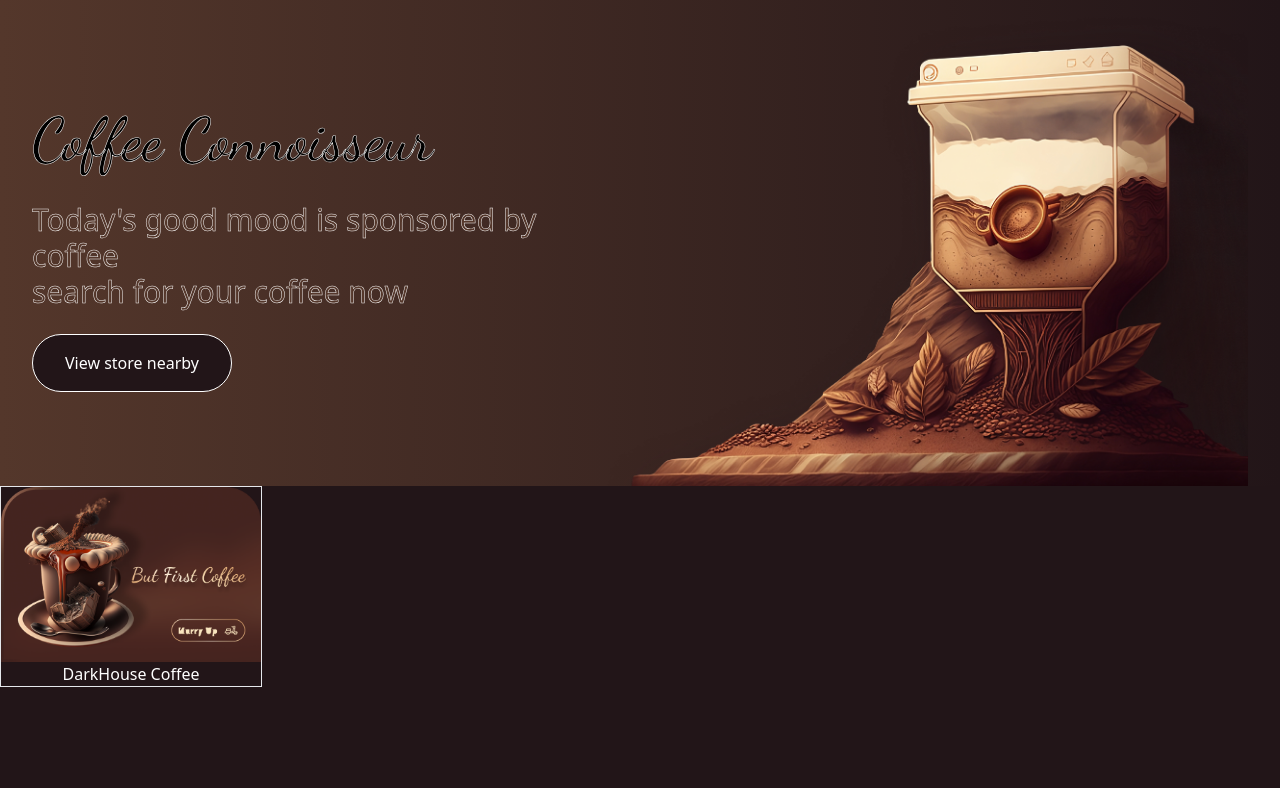
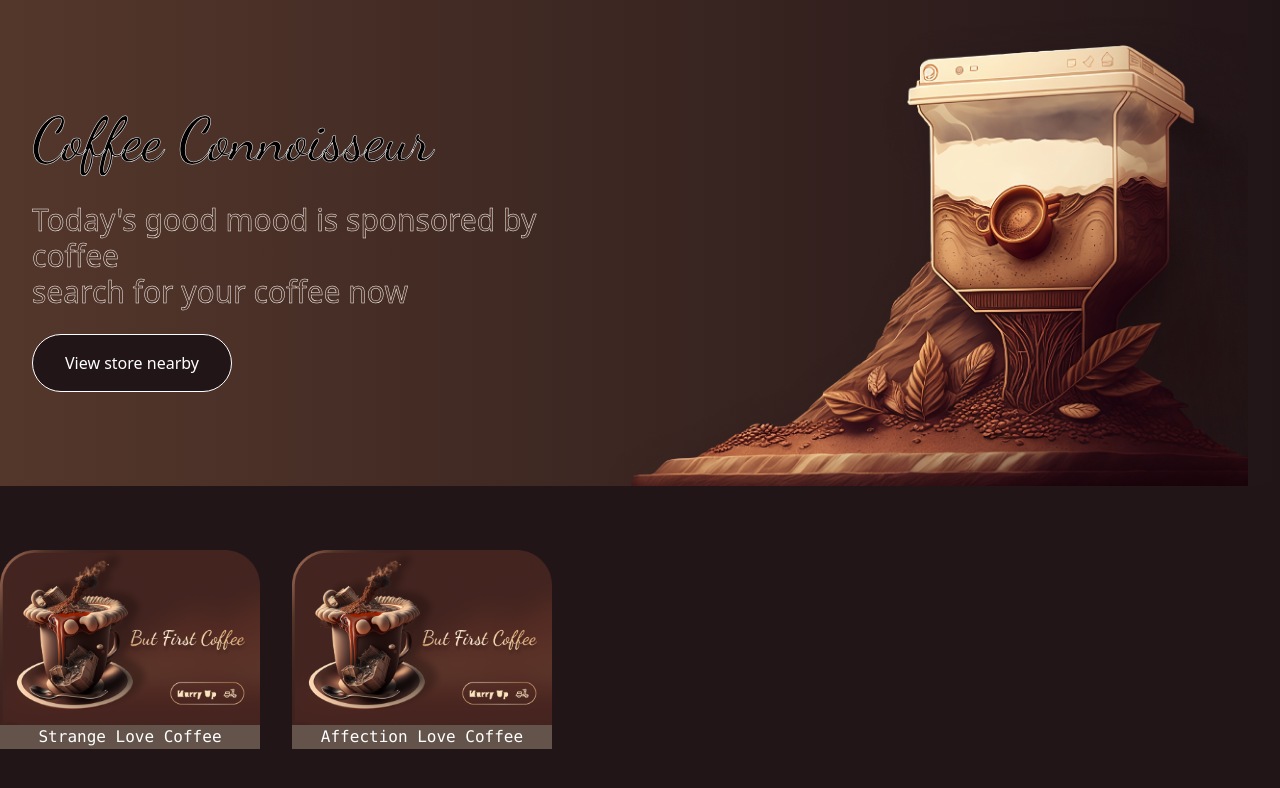
Before and after one commit to 1FarukDev/coffee-shops, a Next.js app: page / in a window 1280 px wide. Shown: the top 788 px of the page. Built offline with nearby package versions, Linux system fonts and the light colour scheme.

Commit message:
Started the data in the card

```diff
--- a/components/card.js
+++ b/components/card.js
@@ -4,12 +4,17 @@ import Link from "next/link";
 import { Prompt } from "next/font/google";
 function Card(props) {
   return (
-    <Link href={props.href}>
-      <section className="flex flex-col justify-center w-max border ">
-        <Image src={props.imgUrl} width={260} height={160} />
-        <h2 className="text-white flex justify-center">{props.name}</h2>
-      </section>
-    </Link>
+    <div className="flex gap-8 flex-wrap my-8">
+      <Link href={props.href}>
+        <section className="flex flex-col justify-center w-max  ">
+          <Image src={props.imgUrl} width={260} height={160} />
+          <h2 className="text-white flex justify-center bg-cardText font-mono">
+            {props.name}
+          </h2>
+        </section>
+      </Link>
+
+    </div>
   );
 }
 
--- /dev/null
+++ b/data/coffee-stores.json
@@ -0,0 +1,14 @@
+[
+    {
+        "id": 0,
+        "name": "Strange Love Coffee",
+        "image": "card.png",
+        "address": "Addo Road"
+    },
+    {
+        "id": 1,
+        "name": "Affection Love Coffee",
+        "image": "card.png",
+        "address": "Addo Road"
+    }
+]
--- a/src/pages/index.js
+++ b/src/pages/index.js
@@ -4,11 +4,12 @@ import Hero from "../../components/hero";
 import Head from "next/head";
 import Card from "../../components/card";
 const inter = Inter({ subsets: ["latin"] });
-
+import coffeestores from "../../data/coffee-stores.json";
 export default function Home() {
   const handleOnClick = () => {
     console.log("Hello WOrld");
   };
+  console.log(coffeestores);
   return (
     <div>
       <Head>
@@ -21,7 +22,17 @@ export default function Home() {
           handleClick={handleOnClick}
         />
       </section>
-      <Card name="DarkHouse Coffee" href="/coffee-store/darkhorse-coffee" imgUrl="/static/card.png"/>
+      <div className="flex gap-8 flex-wrap my-8">
+        {coffeestores.map((coffeestore) => {
+          return (
+            <Card
+              name={coffeestore.name}
+              href={`/coffee-store/${coffeestore.id}`}
+              imgUrl={`/static/${coffeestore.image}`}
+            />
+          );
+        })}
+      </div>
     </div>
   );
 }
--- a/tailwind.config.js
+++ b/tailwind.config.js
@@ -15,7 +15,8 @@ module.exports = {
       },
       colors: {
         primary: "rgba(34, 21, 24, 1)",
-        secondary: "rgba(84, 55, 43, 1)"
+        secondary: "rgba(84, 55, 43, 1)",
+        cardText: " rgba(247, 225, 188, 0.3)"
       },
       fontFamily: {
         Dancing: "'Dancing Script', 'Helvetica Neue', cursive"
```
Also changed, not shown: 1 other file (tests, documents, lock files or other folders).
